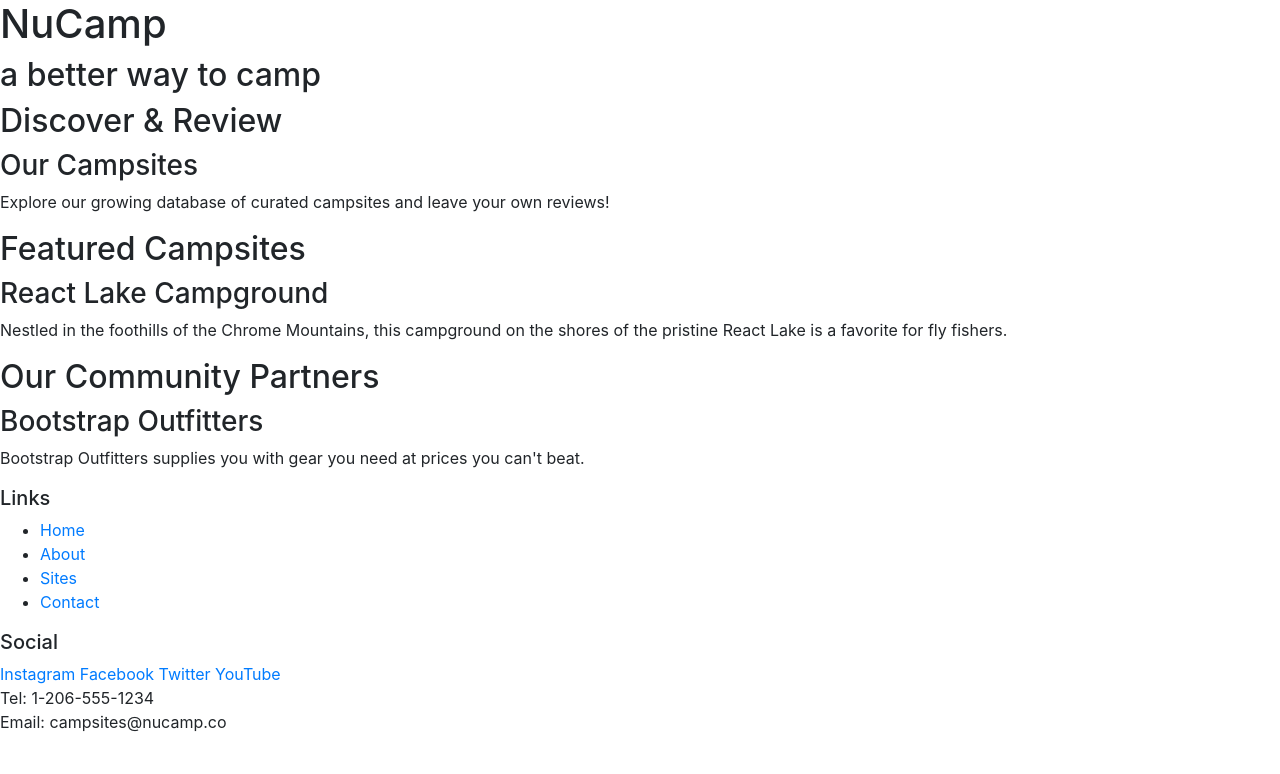
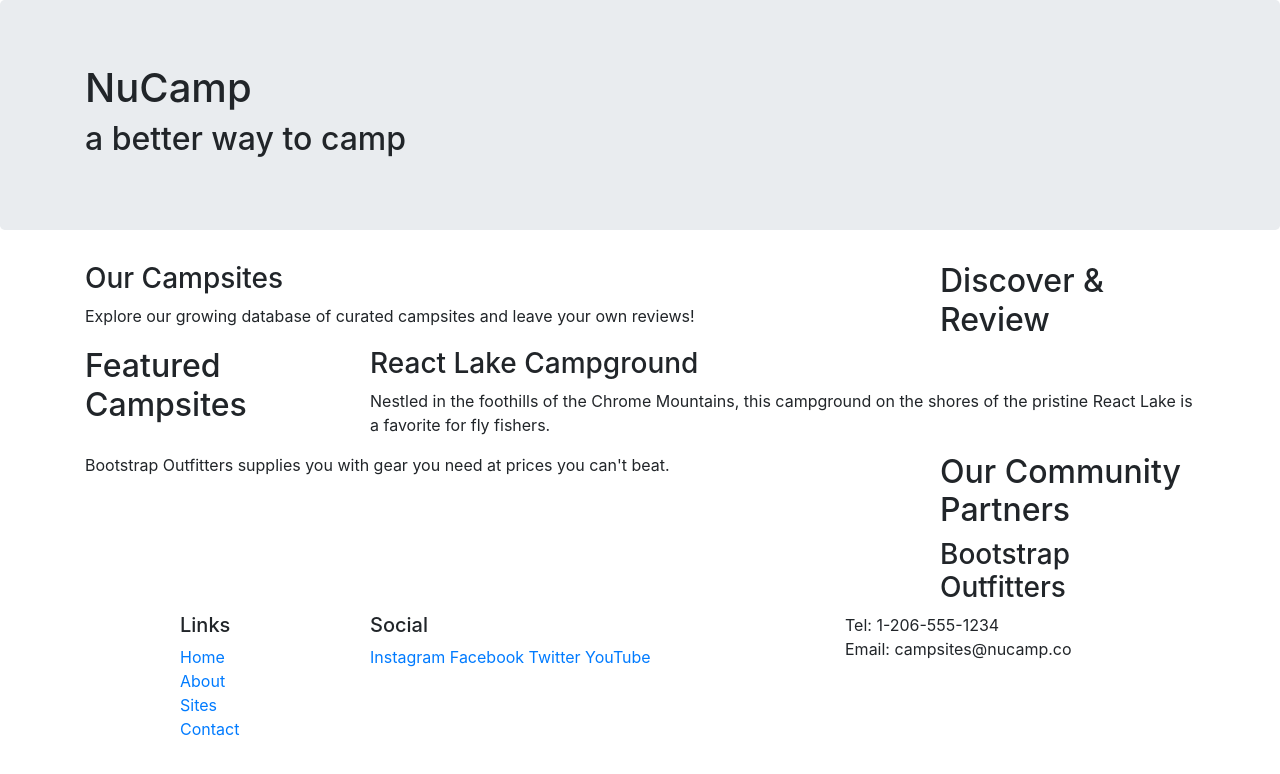
Before and after one commit to jgilday01/bootstrap-practice, a website: page index.html in a window 1280 px wide. Drawn offline with nearby package versions, Linux system fonts and the light colour scheme.

Commit message:
Second commit

```diff
--- a/index.html
+++ b/index.html
@@ -13,51 +13,75 @@
 
 <body>
 
-    <header>
+    <header class="jumbotron">
+        <div class="container">
+            <div class="row">
+                <div class="col">
                     <div>
                         <h1>NuCamp</h1>
                         <h2>a better way to camp</h2>
                     </div>
+                </div>
+            </div>
+        </div>
     </header>
 
-    <div>
+    <div class="container">
+        <div class="row">
+            <div class="col-sm-4 order-sm-last col-md-3">
                 <h2>Discover & Review</h2>
+            </div>
+            <div class="col">
                 <h3>Our Campsites</h3>
                 <p>Explore our growing database of curated campsites and leave your own reviews!</p>
             </div>
+        </div>
 
-    <div>
+        <div class="row">
+            <div class="col-sm-4 col-md-3">
                 <h2>Featured Campsites</h2>
+            </div>
+            <div class="col">
                 <h3>React Lake Campground</h3>
                 <p>Nestled in the foothills of the Chrome Mountains, this campground on the shores of the pristine React Lake is a favorite for fly fishers.</p>
             </div>
+        </div>
 
-    <div>
+        <div class="row">
+            <div class="col-sm-4 order-sm-last col-md-3">
                 <h2>Our Community Partners</h2>
                 <h3>Bootstrap Outfitters</h3>
+            </div>
+            <div class="col">
                 <p>Bootstrap Outfitters supplies you with gear you need at prices you can't beat.</p>
+            </div>
+        </div>
     </div>
 
     <footer>
-        <div>
+        <div class='container'>
+            <div class="row">
+                <div class="col-4 col-sm-2 offset-1">
                     <h5>Links</h5>
-            <ul>
+                    <ul class="list-unstyled">
                         <li><a href="#">Home</a></li>
                         <li><a href="#">About</a></li>
                         <li><a href="#">Sites</a></li>
                         <li><a href="#">Contact</a></li>
                     </ul>
                 </div>
-        <div>
+                <div class="col-6 col-sm-5">
                     <h5>Social</h5>
                     <a href="http://instagram.com/">Instagram</a>
                     <a href="http://facebook.com/">Facebook</a>
                     <a href="http://twitter.com/">Twitter</a>
                     <a href="http://youtube.com/">YouTube</a>
                 </div>
-        <div>
+                <div class="col-sm-4">
                     Tel: 1-206-555-1234<br />
                     Email: campsites@nucamp.co
+                </div>
+            </div>
         </div>
     </footer>
 
```
Lines whose indentation alone changed are shown as unchanged.
